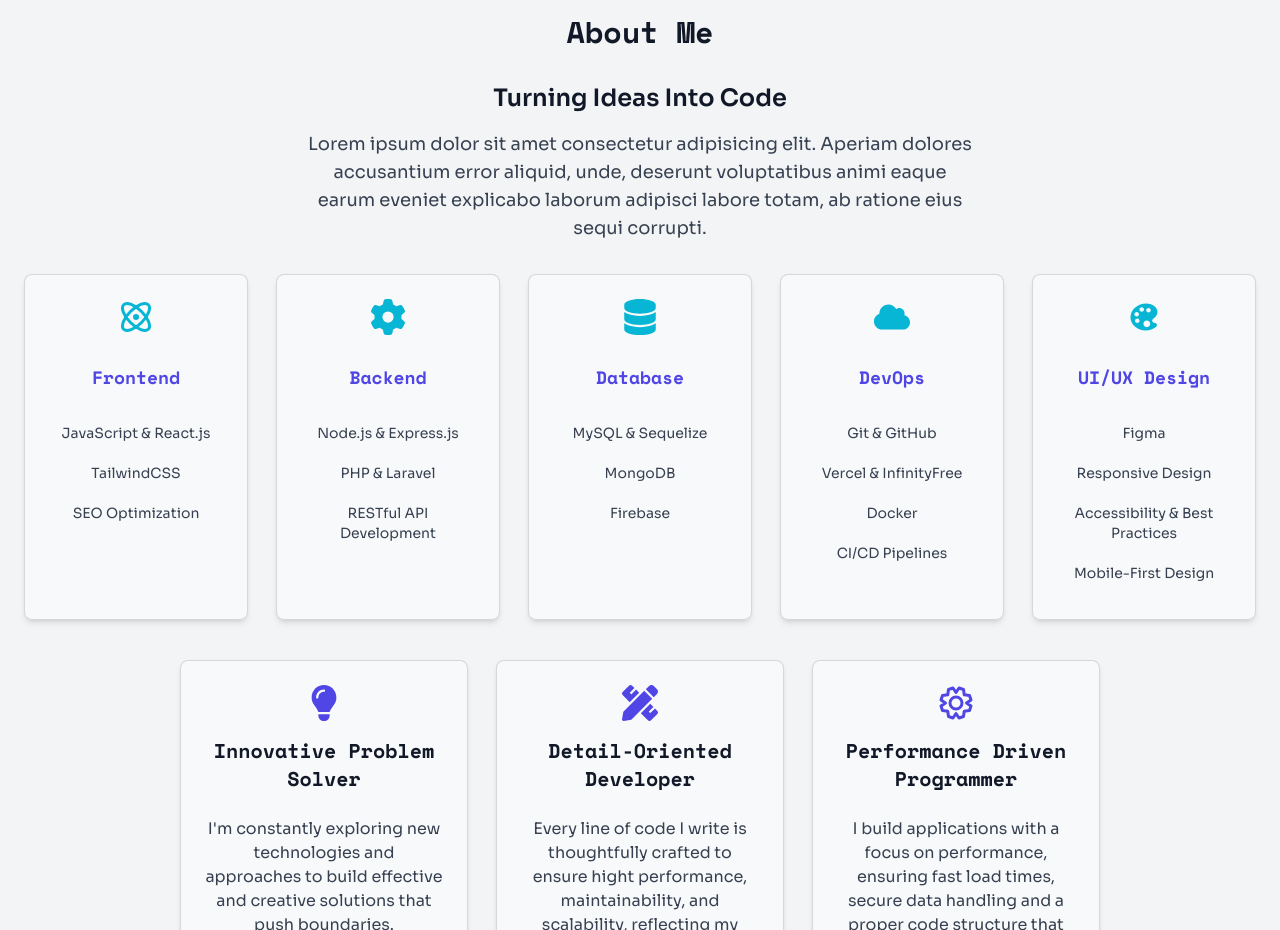
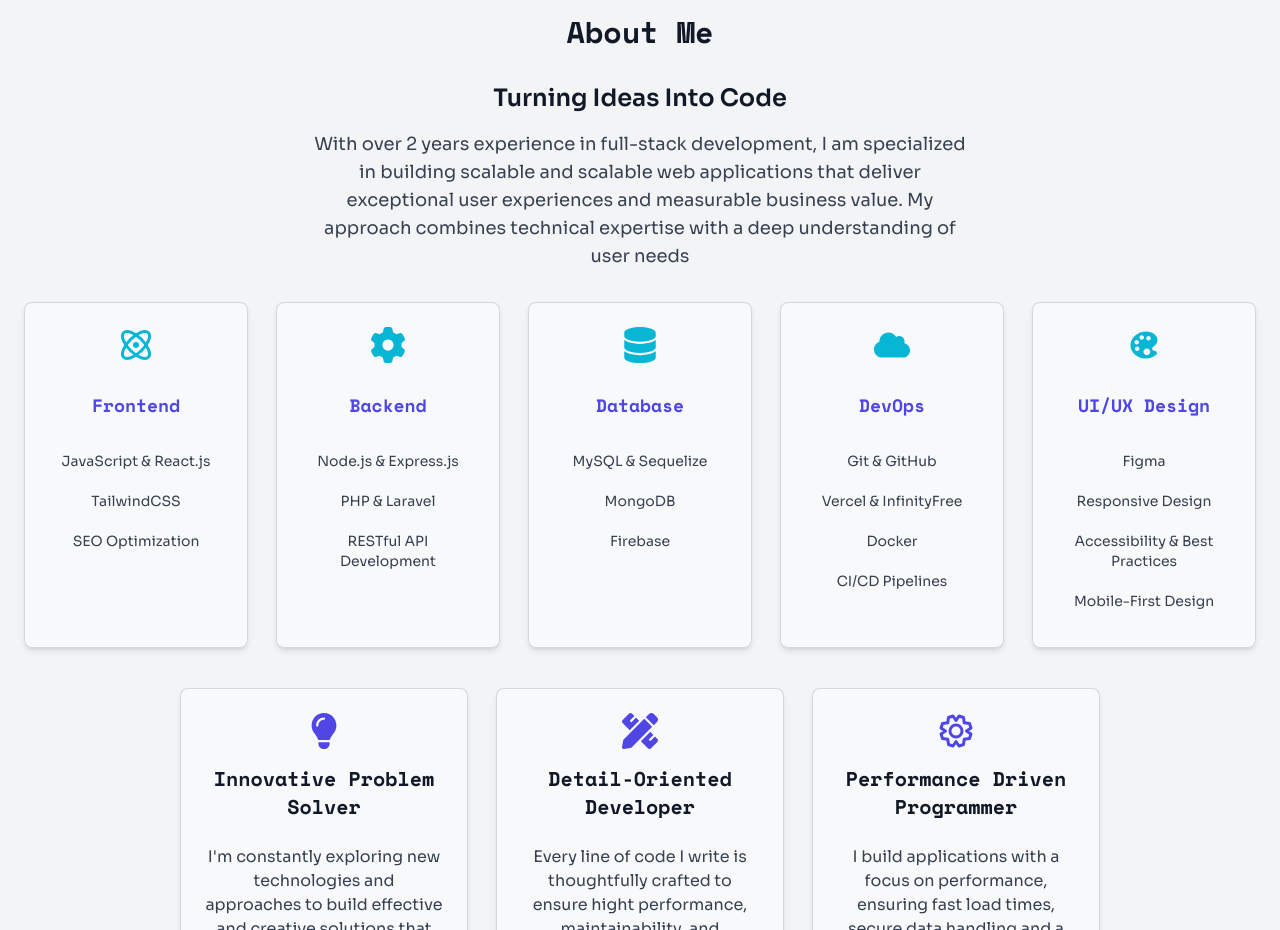
Before and after one commit to leonardojpires/personal-website, a React (Vite) app: page / in a window 1280 px wide. Shown: the part 1720-2650 px from the top of the page. Built offline with nearby package versions, Linux system fonts and the light colour scheme.

Commit message:
added about description

```diff
--- a/src/layouts/About/About.jsx
+++ b/src/layouts/About/About.jsx
@@ -13,10 +13,7 @@ export default function About() {
           Turning Ideas Into Code
         </span>
         <p className="about-description font-body">
-          Lorem ipsum dolor sit amet consectetur adipisicing elit. Aperiam
-          dolores accusantium error aliquid, unde, deserunt voluptatibus animi
-          eaque earum eveniet explicabo laborum adipisci labore totam, ab
-          ratione eius sequi corrupti.
+          With over 2 years experience in full-stack development, I am specialized in building scalable and scalable web applications that deliver exceptional user experiences and measurable business value. My approach combines technical expertise with a deep understanding of user needs
         </p>
         <div className="about-skills">
           {skillsData.map((skill) => (
```
